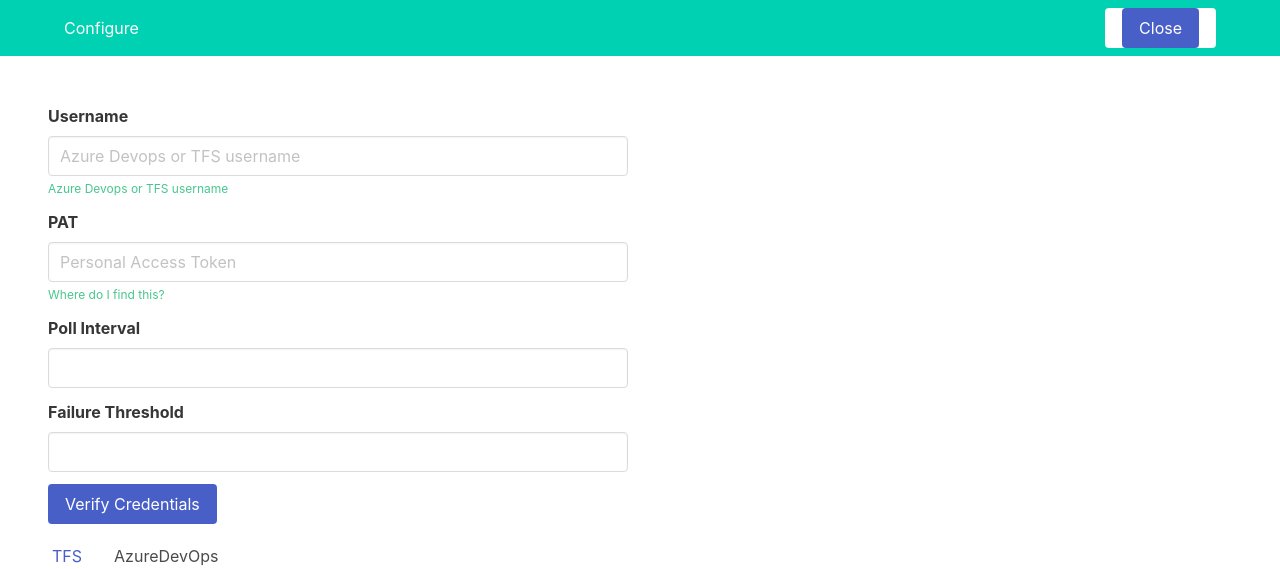
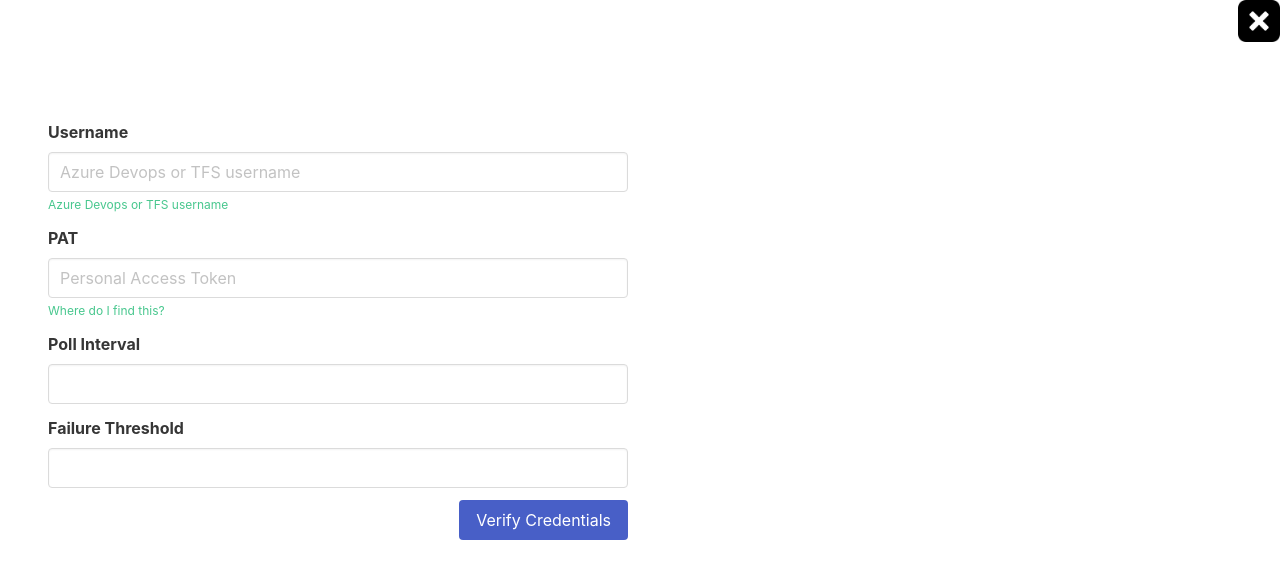
Before and after one commit to ryanrosello-og/buildsniffer, an Electron app: page index.html in a window 1280 px wide. Shown: the top 569 px of the page. Drawn offline with nearby package versions, Linux system fonts and the light colour scheme.

Commit message:
more ui tweaks

```diff
--- a/index.html
+++ b/index.html
@@ -4,38 +4,23 @@
     <meta charset="UTF-8">
     <meta http-equiv="X-UA-Compatible" content="IE=edge">
     <meta name="viewport" content="width=device-width,initial-scale=1.0">
-    <title>Hello World!</title>
+    <title>Remarkable TFS or AzureDevOps Release Notifier</title>
     <link rel="stylesheet" href="https://cdn.jsdelivr.net/npm/bulma@0.8.2/css/bulma.min.css">
     <script src="https://use.fontawesome.com/releases/v5.3.1/js/all.js"></script>
     <meta http-equiv="Content-Security-Policy" content="script-src 'self' 'unsafe-inline';" />
     <style> ::-webkit-scrollbar { display: none; } </style>
   </head>
   <body>
-    <section class="hero is-primary is-medium">
-      <!-- Hero head: will stick at the top -->
-      <div class="hero-head">
-        <nav class="navbar">
-          <div class="container">
-            <div class="navbar-brand">
-              <a class="navbar-item">
-                <span>Configure</span>
-              </a>
-            </div>
-            <div id="navbarMenuHeroA" class="navbar-menu">
-              <div class="navbar-end">
-                <span class="navbar-item">
-                  <a class="button is-primary is-inverted">
-                    <div class="control">
-                      <button id="close" class="button is-link is-right">Close</button>
-                    </div>
-                  </a>
-                </span>
-              </div>
-            </div>
-          </div>
-        </nav>
+    <div id="main">
+    <div class="columns">
+      <div class="column">
+        <div class="control is-pulled-right" >
+          <a>
+            <img id="close" height="42" width="42" src="./images/img_close_window_52.png"></img>
+          </a>
+        </div>
       </div>
-    </section>
+    </div>
 
       <div class="tile is-ancestor">
         <div class="hero-body">
@@ -69,11 +54,13 @@
                   </div>
                 </div>
                 <div class="control">
-                  <button id="verify" class="button is-link is-right">Verify Credentials</button>
+                  <button id="verify" class="button is-link is-pulled-right">Verify Credentials</button>
                 </div>
               </div>
             </div>
           </div>
+          <br />
+          <br />
           <div class="tile is-vertical is-6">
             <div class="tabs">
               <ul>
@@ -84,7 +71,7 @@
           </div>
           <!-- TFS Settings -->
           <div id="settings.tfs" class="tile is-vertical is-6">
-            <h1 class="title">TFS Settings</h1>
+
             <div class="tile">
               <div class="tile is-parent is-vertical">
                 <div class="field">
@@ -130,7 +117,6 @@
 
           <!-- AzureDevOps Settings -->
           <div id="settings.azure" class="tile is-vertical is-6">
-            <h1 class="title">AzureDevOps Settings</h1>
             <div class="tile">
               <div class="tile is-parent is-vertical">
                 <div class="field">
@@ -167,9 +153,8 @@
             </div>
           </div>
 
-          <footer class="footer">
             <div class="control">
-              <button id="save" class="button is-link is-right">Save</button>
+              <button id="save" class="button is-link is-pulled-right">Save</button>
             </div>
             <article id="genericModal" class="message is-danger is-hidden-tablet is-hidden-desktop is-hidden-mobile">
               <div class="message-header">
@@ -177,10 +162,9 @@
               </div>
               <div id="msg" class="message-body"></div>
             </article>
-          </footer>
         </div>
       </div>
-
+    </div>
 
     <script type='text/javascript'>
       const lib = require('./lib')
@@ -231,6 +215,8 @@
           } else {
             log.error('Failed to load config - tfs or azure not defined')
           }
+
+          document.getElementById('main')[0].style.setProperty("border-radius", "5px")
       }
 
       require('electron').ipcRenderer.on('some_js_Method', (event, message) => {
--- a/main.js
+++ b/main.js
@@ -36,8 +36,9 @@
     width: 400,
     height: 600,
     frame: false,
+    transparent: true,
     x: width - 400,
-    y: h - 600
+    y: h - 650
   })
   mainWindow.loadFile('index.html')
   mainWindow.hide();
```
Also changed, not shown: images/img_close_window_52.png (added).
